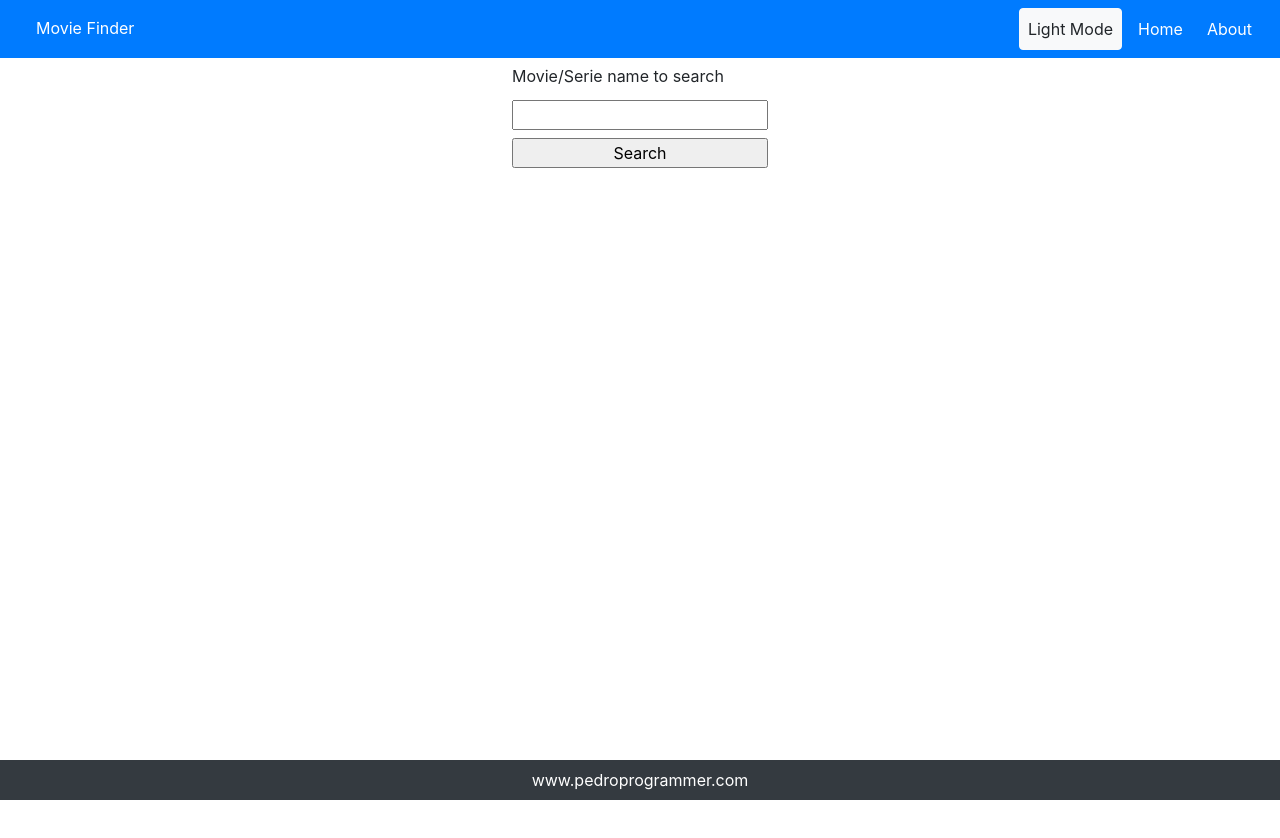
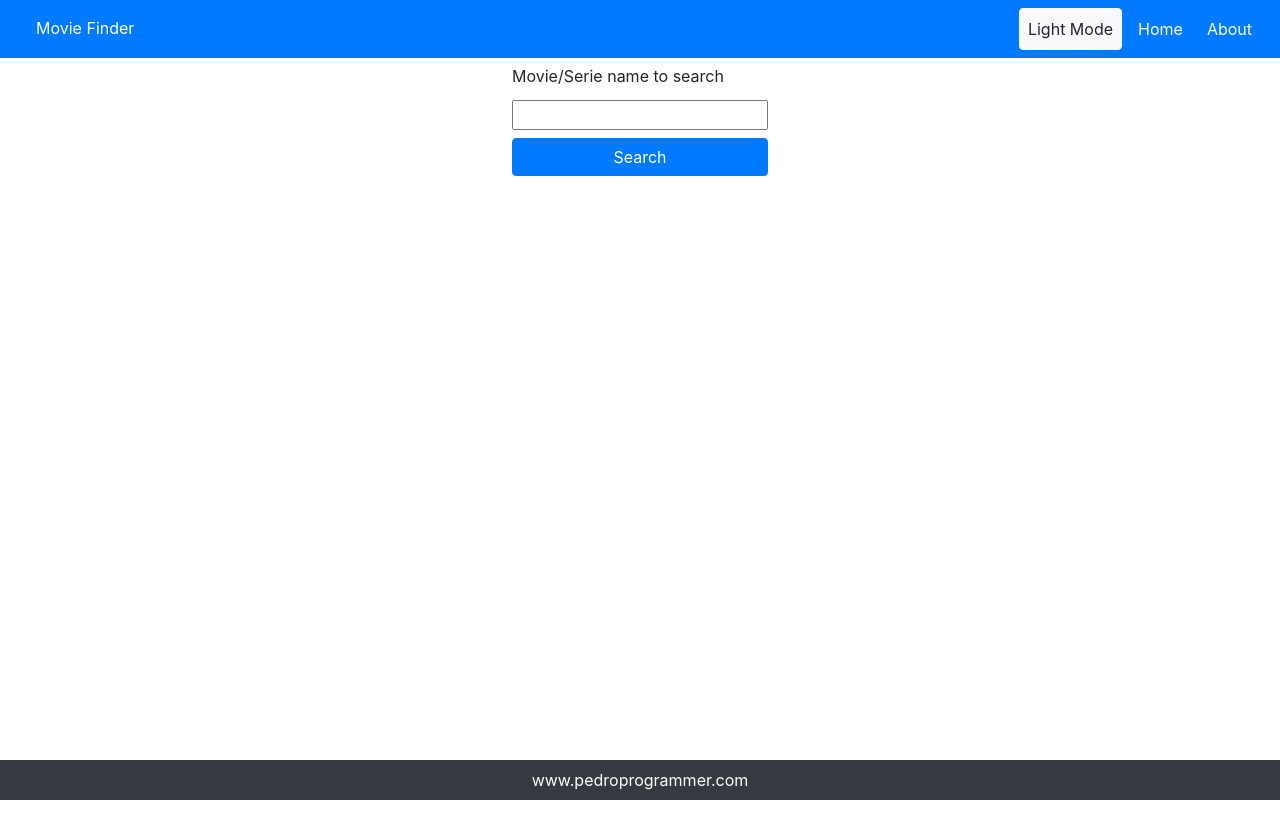
Before and after one commit to PedroMarianoAlmeida/movie-finder-react, a React (Create React App) app: page / in a window 1280 px wide. Shown: the top 838 px of the page. Built offline with nearby package versions, Linux system fonts and the light colour scheme.

Commit message:
DarkMode in homepage in details page finished

```diff
--- a/src/components/MovieDetails.js
+++ b/src/components/MovieDetails.js
@@ -1,9 +1,11 @@
 import React, {useContext, useEffect, useState} from 'react';
 import { IdMovieContext }  from './../contexts/IdMovieContext';
+import { LightDarkModeContext } from '../contexts/LightDarkModeContext';
 
 const MovieDetails = () => {
 
   const { idMovie } = useContext(IdMovieContext);
+  const { isDarkMode } = useContext(LightDarkModeContext);
 
  const [movieDetails, setMovieDatails] = useState("");
 
@@ -19,13 +21,13 @@ const MovieDetails = () => {
   });
 
   const toRender = () => {
-    if(!movieDetails) return <h1 className="mt-5 pt-3">Movie not found!</h1>
+    if(!movieDetails) return <h1 className={`mt-5 pt-3 ${isDarkMode? 'text-white' : '' }`}>Movie not found!</h1>
     return(
       <div className='mt-5 pt-3 container'>
         <div className='row justify-content-center'>
           <div className="col-12 col-lg-6">
-            <h1>{movieDetails.Title} ({movieDetails.Year})</h1>
-            <p>{movieDetails.Plot}</p>
+            <h1 className={isDarkMode? 'text-white': ''}>{movieDetails.Title} ({movieDetails.Year})</h1>
+            <p className={isDarkMode? 'text-white': ''}>{movieDetails.Plot}</p>
           </div>
 
           <div className="col-12 col-lg-6 d-flex justify-content-center">
--- a/src/components/SearchMovieForm.js
+++ b/src/components/SearchMovieForm.js
@@ -1,9 +1,11 @@
-import React , {useState} from 'react';
+import React , {useState, useContext} from 'react';
 import ListMoviesFounded from './ListMoviesFounded';
+import { LightDarkModeContext } from '../contexts/LightDarkModeContext';
 
 const SearchMovieForm = () => {
     const [nameToSearch, setNameToSearch] = useState("");
     const [finalNameToSearch, setFinalNameToSearch] = useState("");
+    const { isDarkMode } = useContext(LightDarkModeContext);
 
     const handleSubmit = (e) => {
         e.preventDefault();
@@ -21,11 +23,11 @@ const SearchMovieForm = () => {
                 <div className="col-12">
                     <form onSubmit={handleSubmit} className="d-flex justify-content-center">
                         <div className="form-group">
-                            <label className="w-100">Movie/Serie name to search</label>
-                            <input type="text" value={nameToSearch}
-                            required onChange={handleChange} className="form-text w-100 text-center"/>
+                            <label className={`w-100 ${isDarkMode ? 'text-white' : ''}`}>Movie/Serie name to search</label>
+                            <input type="text" value={nameToSearch} required onChange={handleChange}
+                             className={`form-text w-100 text-center ${isDarkMode? 'text-white bg-dark' : ''} `}/>
 
-                            <input type="submit" value="Search" className="my-2 w-100"/>
+                            <input type="submit" value="Search" className={`my-2 w-100 btn ${isDarkMode? 'btn-dark' : 'btn-primary' }`}/>
                         </div>
                     </form>
                 </div>
```
